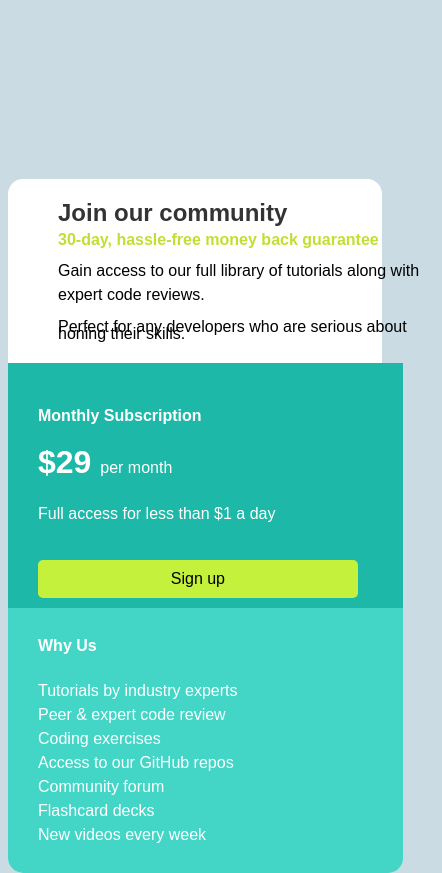
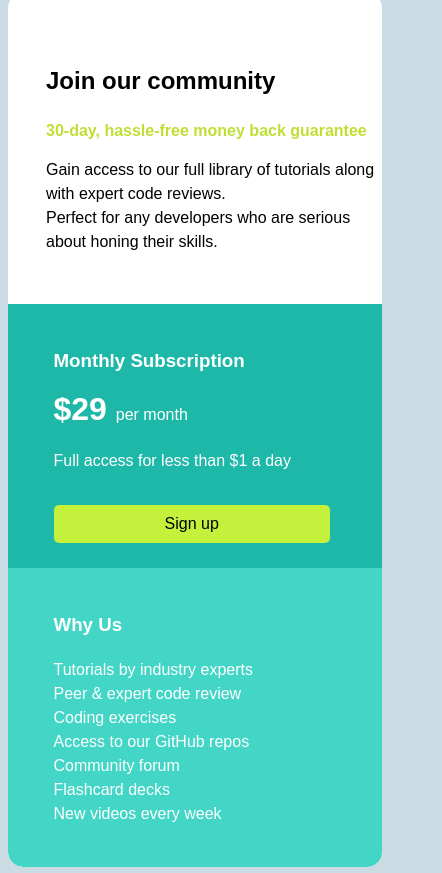
Before and after one commit to Asmah003/single-price-grid, a plain HTML site: page index.html in a window 390 px wide. Shown: the whole page, 442 px wide, since content can reach past the window. Drawn offline with Linux system fonts and the light colour scheme.

Commit message:
modification

```diff
--- a/index.html
+++ b/index.html
@@ -9,20 +9,25 @@
     <body>
     <main class="container">
       <section class="content">
-         <h1>Join our community</h1>
-        <p class="p1">30-day, hassle-free money back guarantee</p>
-        <p class="interligne">Gain access to our full library of tutorials along with expert code reviews.</p>
-        <p>Perfect for any developers who are serious about honing their skills.</p>
+        <div class="contenu">
+         <h2>Join our community</h2>
+        <div class="p1">30-day, hassle-free money back guarantee</div>
+        <div class="interligne">Gain access to our full library of tutorials along with expert code reviews.</div>
+        <div>Perfect for any developers who are serious about honing their skills.</div>
+        </div>
        </section>
        <section class="grid">
         <div class="subscription">
-            <h4 class="color">Monthly Subscription</h4>
+          <div class="sub">
+            <h3 class="color">Monthly Subscription</h3>
             <p class="price">$29 <span>per month</span></p>
             <p class="color">Full access for less than $1 a day</p>
             <button>Sign up</button>
+            </div>
            </div>
            <div class="why-us">
-            <h4>Why Us</h4>
+            <div class="why">
+            <h3>Why Us</h3>
             <ul class="color">
               <li>Tutorials by industry experts</li>
             <li>Peer & expert code review</li>
@@ -32,6 +37,7 @@
             <li>Flashcard decks</li>
             <li>New videos every week</li>
             </ul>
+           </div>
         </div>
       </section>
     </main>
--- a/style.css
+++ b/style.css
@@ -1,6 +1,3 @@
-h1 {
-    color: #333;
-}
   body {
    height:100vh;
    display: flex;
@@ -10,39 +7,51 @@ body {
 
 }
 
+   h1 {
+    color: #333;
+
+}
+
    .p1 {
     color: hsl(71, 73%, 54%);
        font-weight: bold;
+       margin-bottom: 15px
+
 }
+
    .container {
     background-color: #fff;
     font-family: Arial, sans-serif;
     border-radius: 15px;
+     /* width: 100%; */
+     overflow-x: hidden;
 
     }
 
    .content{
-padding: 10px;
+    display: flex;
+    flex-direction: column;
+    justify-content: center;
    font-size: 16px;
-line-height: 7px;
-padding-left: 50px;
+   padding: 50px;
+
 }
 
    .grid{
     display: flex;
     width: 100%;
+
 }
 
    .subscription {
     background-color: #1eb8a8;
-    padding: 10px;
-    text-align: left;
-    padding-top: 20px;
+    padding: 25px;
     line-height: 5px;
     font-size: 16px;
-    width: 50%;
+    /* width: 50%; */
+    flex: 1;
     border-bottom-left-radius: 15px;
-    padding-left: 30px;
+
 }
 
     .price {
@@ -56,26 +65,28 @@ padding-left: 50px;
     .color{
     color: #fff;
     line-height: 1.5;
+
 }
 
    span {
    font-weight: 100;
    font-size: 1rem;
    color: #fff;
+
 }
 
    .why-us{
     background-color: #43d6c7 ;
-    padding: 10px;
-    padding-top: 5px;
+   padding: 25px;
+    line-height: 5px;
     font-size: 16px;
-    padding-left: 30px;
-    width: 50%;
+    /* width: 50%; */
+    flex: 1;
     border-bottom-right-radius: 15px;
 
 }
 
-.why-us h4{
+  .why-us h3{
     color: #fff;
     line-height: 1.5;
 
@@ -84,24 +95,28 @@ color: #fff;
   .why-us ul {
   list-style-type: none;
   padding-left: 0; /* Supprime le retrait à gauche */
+
 }
 
   .interligne {
-    line-height: 1.5;
+    /* line-height: 1.5; */
+
 }
    button {
-    width: 90%;
+    width: 100%;
     background-color: #c4f13b;
     border: none;
     border-radius: 5px;
     padding: 10px;
     font-size: 1rem;
     margin-top: 5%;
+
 }
 
    button:hover{
     background-color: #b3df2f;
     cursor: pointer;
+
 }
 
 
@@ -109,25 +124,216 @@ button:hover{
   .container {
     margin-top: 12em;
     width: 100%;
+     margin: 0;
+
+
   }
 
   .content {
     width: 100% !important;
+    /* padding-right: 0; */
 
   }
   .grid {
     flex-direction: column;
+
+  }
+
+  .subscription,
+  .why-us {
+    width: 93.5%;
+    /* padding-left: 27.5px; */
+    border-radius: 0;
+
+  }
+
+  .why-us {
+    border-bottom-left-radius: 15px;
+    border-bottom-right-radius: 15px;
+
+  }
+
+}
+
+   @media (max-width: 425px) {
+
+  .container {
+    margin-top: 12em;
+    width: 100%;
+     margin: 0%;
+
+}
+
+.content {
+    width: 100% !important;
+    /* padding-left: 3px; */
+    line-height: 1.5;
+
+  }
+
+  .contenu {
+    padding-left: 35px;
+  }
+
+  .grid {
+    flex-direction: column;
+
+  }
+
+  .sub {
+    padding-left: 35px;
+  }
+
+  .why {
+    padding-left: 35px;
+  }
+
+  .subscription,
+  .why-us {
+    width: 91.5% !important;
+    padding-left: 11px;
+    border-radius: 0;
+    ;
+  }
+
+  .why-us {
+    border-bottom-left-radius: 15px;
+    border-bottom-right-radius: 15px;
+
+  }
+
+}
+
+   @media (max-width: 425px) {
+
+   .container {
+    margin-top: 12em;
+    width: 100%;
+     margin: 0%;
+
+}
+
+   .content {
+    width: 100% !important;
+    padding-left: 3px;
+    line-height: 1.5;
+
+  }
+
+   .grid {
+    flex-direction: column;
+
   }
 
   .subscription,
   .why-us {
     width: 95%;
+    padding-left: 10.5px;
     border-radius: 0;
+    ;
   }
 
   .why-us {
     border-bottom-left-radius: 15px;
     border-bottom-right-radius: 15px;
+
+  }
+   button{
+   margin-right: 0.5rem;
+   width: 90%;
+}
+}
+
+   @media (max-width: 320px) {
+
+   .container {
+    margin-top: 12em;
+    width: 100%;
+    margin: 0%;
+
+}
+
+   .content {
+    width: 100% !important;
+    line-height: 1.5;
+  }
+
+   .contenu {
+    padding-left: 20px;
+  }
+   .sub {
+    padding-left: 20px;
+  }
+   .sub button {
+    margin-bottom: 20px;
+  }
+
+  .why {
+    padding-left: 20px;
+  }
+
+
+  .grid {
+
+    flex-direction: column;
+
+  }
+
+  .subscription
+  {
+    padding: 0;
+    width: 97.5% !important;
+    border-radius: 0;
+    flex: 1
+  }
+
+  .why-us {
+    border-bottom-left-radius: 15px;
+    border-bottom-right-radius: 15px;
+    width: 90.5% !important;
+    /* padding-right: 0.5em; */
+
   }
 
 }
+
+   @media (max-width: 375px) {
+
+  .container {
+    margin-top: 12em;
+    width: 100%;
+     margin: 0%;
+
+}
+
+   .content {
+    width: 100% !important;
+    padding-left: 1px;
+    line-height: 1.5;
+
+  }
+
+   .contenu {
+    padding-right: 10px;
+  }
+
+   .grid {
+    flex-direction: column;
+
+  }
+
+   .subscription,
+   .why-us {
+    width: 95%;
+    padding-left: 8px;
+    border-radius: 0;
+    ;
+  }
+
+   .why-us {
+    border-bottom-left-radius: 15px;
+    border-bottom-right-radius: 15px;
+
+  }
+
+  }
```
Lines whose indentation alone changed are shown as unchanged.
